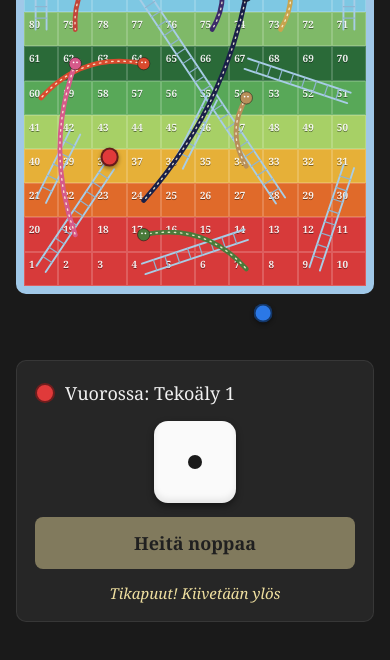
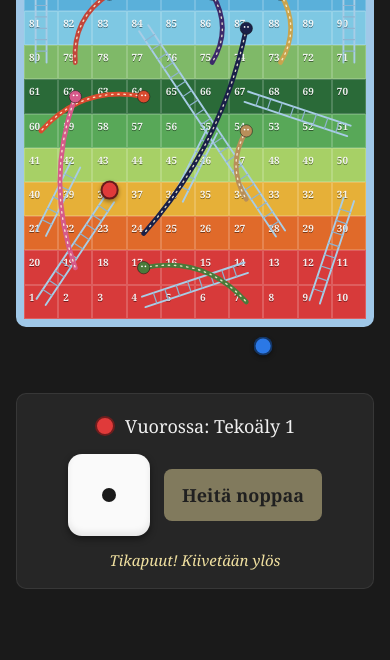
Before and after one commit to mrojala/snakes-and-ladders, a website built with Vite: page index.html in a window 390 px wide. Both pictures are taken after a click on the button "Tekoäly vs. tekoäly". Shown: the part 164-824 px from the top of the page. Built offline with nearby package versions, Linux system fonts and the light colour scheme.

Commit message:
feat(ui): iPad-friendly layout + active player highlight
Mobile / tablet layout:
- Stack HUD below the board at viewports up to 900 px (was 800 px) so
  iPad portrait uses the full width for the board instead of squeezing
  it next to the HUD and leaving half the screen empty.
- When stacked, the HUD becomes a compact wrap-row (turn label on top,
  dice + roll button on one line) with max-width 440 px, centred.

Active player highlight:
- tokens.setActive(playerId) adds a .token--active class with a soft
  pulsing yellow ring. Called from refreshHud after each turn, and on
  the winner once the game ends. Makes pass-and-play clearer and
  gives a little "you won!" celebration on the win screen.

Tooling:
- scripts/snapshot.mjs now reads VIEW_W / VIEW_H env vars for quick
  viewport swaps: VIEW_W=820 VIEW_H=1180 node scripts/snapshot.mjs ...

Co-Authored-By: Claude Opus 4.7 (1M context) <noreply@anthropic.com>

```diff
--- a/scripts/snapshot.mjs
+++ b/scripts/snapshot.mjs
@@ -12,8 +12,11 @@ import { chromium } from 'playwright';
 
 const [, , url = 'http://localhost:5199/', out = 'tmp-snapshot.png', ...actions] = process.argv;
 
+const viewportWidth = Number(process.env.VIEW_W ?? 1200);
+const viewportHeight = Number(process.env.VIEW_H ?? 1400);
+
 const browser = await chromium.launch();
-const page = await browser.newPage({ viewport: { width: 1200, height: 1400 } });
+const page = await browser.newPage({ viewport: { width: viewportWidth, height: viewportHeight } });
 await page.goto(url);
 
 for (const action of actions) {
--- a/src/styles.css
+++ b/src/styles.css
@@ -101,7 +101,7 @@ button {
   align-items: flex-start;
 }
 
-@media (max-width: 800px) {
+@media (max-width: 900px) {
   .game-body {
     flex-direction: column;
     align-items: stretch;
@@ -219,6 +219,19 @@ button {
   z-index: 10;
 }
 
+.token--active {
+  animation: token-active-pulse 1.8s ease-in-out infinite;
+}
+
+@keyframes token-active-pulse {
+  0%, 100% {
+    box-shadow: 0 0 0 3px rgba(240, 224, 160, 0.85), 0 2px 4px rgba(0, 0, 0, 0.4);
+  }
+  50% {
+    box-shadow: 0 0 0 7px rgba(240, 224, 160, 0.25), 0 2px 4px rgba(0, 0, 0, 0.4);
+  }
+}
+
 /* ---------- HUD ---------- */
 
 .hud {
@@ -233,11 +246,18 @@ button {
   align-self: flex-start;
 }
 
-@media (max-width: 800px) {
+@media (max-width: 900px) {
   .hud {
     width: 100%;
-    align-self: auto;
+    max-width: 440px;
+    align-self: center;
+    flex-direction: row;
+    flex-wrap: wrap;
+    align-items: center;
+    justify-content: center;
   }
+  .turn-label { flex: 1 1 100%; justify-content: center; }
+  .hud-message { flex: 1 1 100%; }
 }
 
 .turn-label {
--- a/src/ui/game.ts
+++ b/src/ui/game.ts
@@ -60,6 +60,7 @@ export function mountGame(container: HTMLElement, choice: GameChoice, onRestart:
     busy = true;
     hud.showMessage(null);
     hud.update(state.players[state.currentPlayerIndex], false);
+    tokens.setActive(null);
 
     const roll = rollDie();
     await hud.animateDice(roll);
@@ -94,6 +95,7 @@ export function mountGame(container: HTMLElement, choice: GameChoice, onRestart:
     if (state.phase === 'won' && state.winner) {
       ended = true;
       hud.update(state.winner, false);
+      tokens.setActive(state.winner.id);
       const overlay = createWinOverlay(state.winner, onRestart);
       wrapper.appendChild(overlay);
       return;
@@ -107,6 +109,7 @@ export function mountGame(container: HTMLElement, choice: GameChoice, onRestart:
     const current = state.players[state.currentPlayerIndex];
     hud.update(current, !current.isCpu);
     if (state.lastRoll !== null) hud.setDice(state.lastRoll);
+    tokens.setActive(current.id);
   }
 
   function scheduleCpuIfNeeded(): void {
--- a/src/ui/tokens.ts
+++ b/src/ui/tokens.ts
@@ -5,6 +5,7 @@ export type TokensLayer = {
   placeAt: (playerId: number, position: number) => void;
   animatePath: (playerId: number, path: number[], stepMs?: number) => Promise<void>;
   glideTo: (playerId: number, position: number, durationMs: number) => Promise<void>;
+  setActive: (playerId: number | null) => void;
 };
 
 export function createTokensLayer(colours: readonly string[]): TokensLayer {
@@ -55,7 +56,13 @@ export function createTokensLayer(colours: readonly string[]): TokensLayer {
     t.style.transition = '';
   }
 
-  return { element: layer, placeAt, animatePath, glideTo };
+  function setActive(playerId: number | null): void {
+    tokens.forEach((t, id) => {
+      t.classList.toggle('token--active', id === playerId);
+    });
+  }
+
+  return { element: layer, placeAt, animatePath, glideTo, setActive };
 }
 
 function clusterOffset(id: number, total: number): { dx: number; dy: number } {
```
